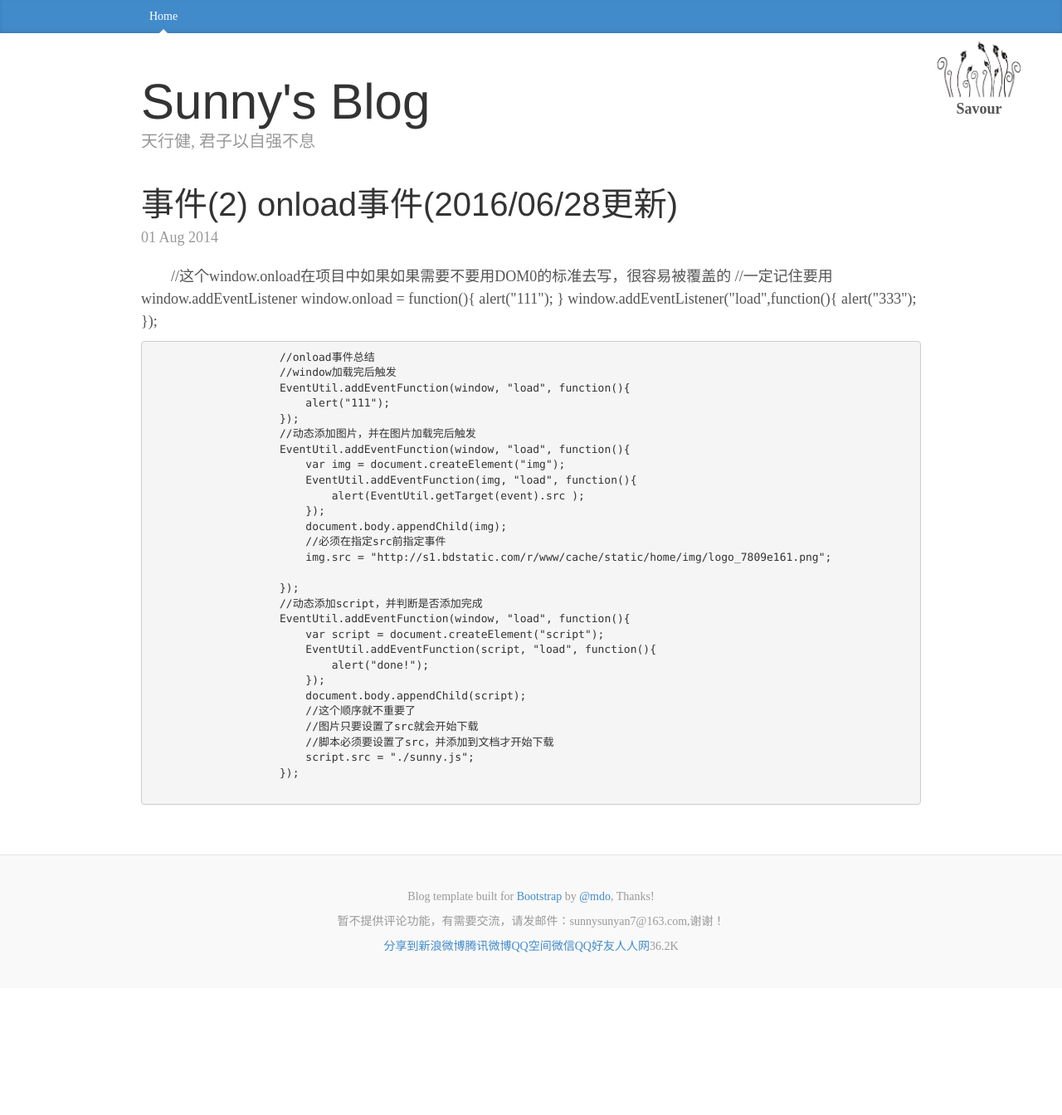
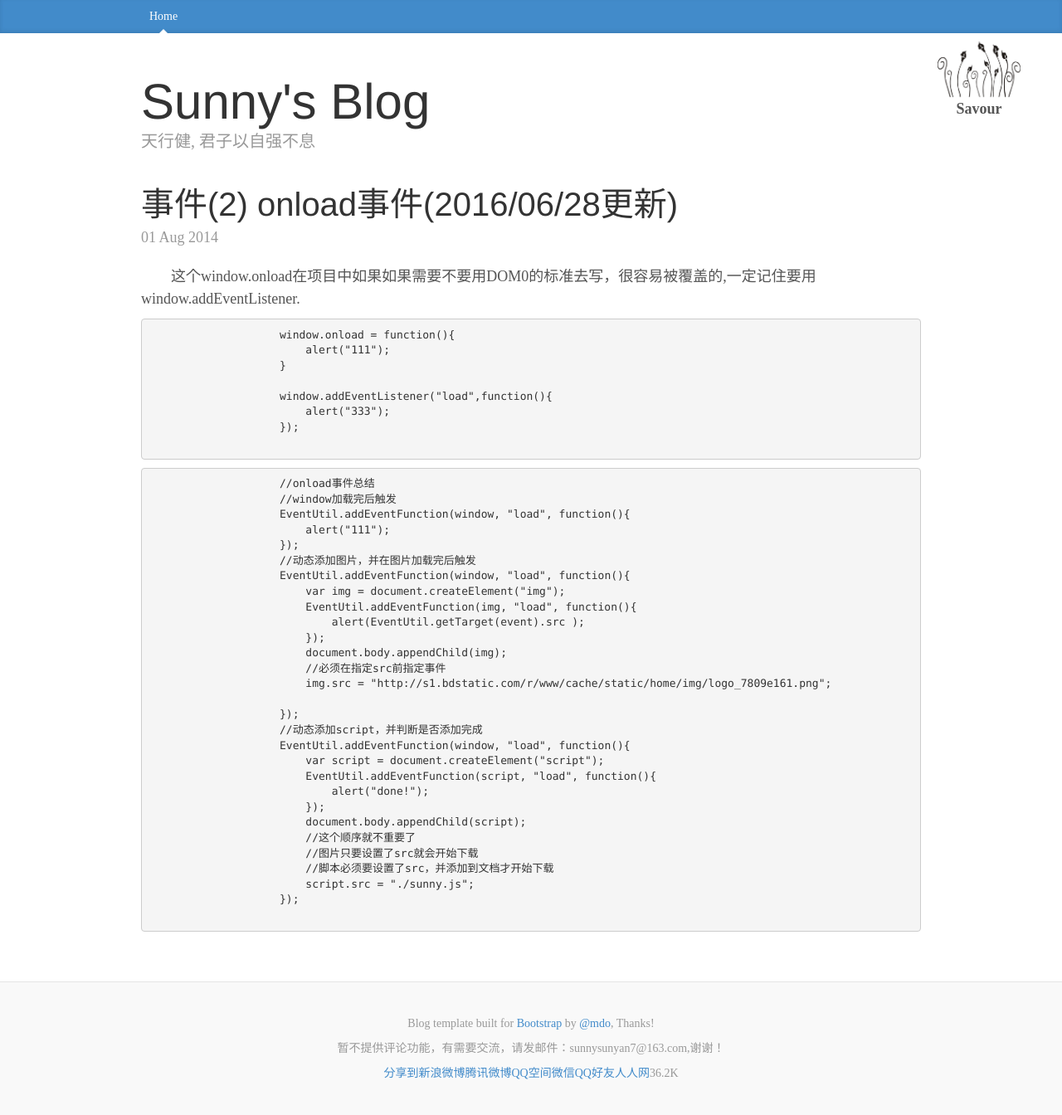
Before and after one commit to 777sunny777/sunnyblog, a Jekyll site: the page built from _posts/basic/2014-08-01-5.html, in a window 1280 px wide. Shown: the whole page at 83% size. Built offline with Jekyll 4.4.1, drawn with Linux system fonts in a browser that asks for light colours; nearby versions of some CDN libraries; library files that are not in the unit come from our copies; Markdown is read by kramdown in place of the engine named in the settings; before the commit the page ends 1191 px from its top, so only the background shows below that.

Commit message:
Update 2014-08-01-5.html

```diff
--- a/_posts/basic/2014-08-01-5.html
+++ b/_posts/basic/2014-08-01-5.html
@@ -9,10 +9,8 @@ category: basic
         <div class="blog-post">
             <h2 class="blog-post-title">{{ page.title }}</h2>
             <p class="blog-post-meta">{{ page.date | date_to_string }}</p>
-            <p class="my-p">
-                //这个window.onload在项目中如果如果需要不要用DOM0的标准去写，很容易被覆盖的
-                //一定记住要用window.addEventListener
-
+            <p class="my-p">这个window.onload在项目中如果如果需要不要用DOM0的标准去写，很容易被覆盖的,一定记住要用window.addEventListener.
+                <pre>
                     window.onload = function(){
                         alert("111");
                     }
@@ -20,6 +18,7 @@ category: basic
                     window.addEventListener("load",function(){
                         alert("333");
                     });
+                </pre>
             </p>
 
             <p class="my-p">
```
Lines whose indentation alone changed are shown as unchanged.
